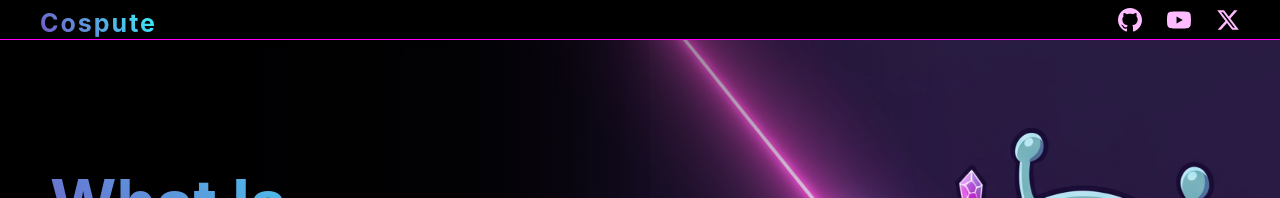
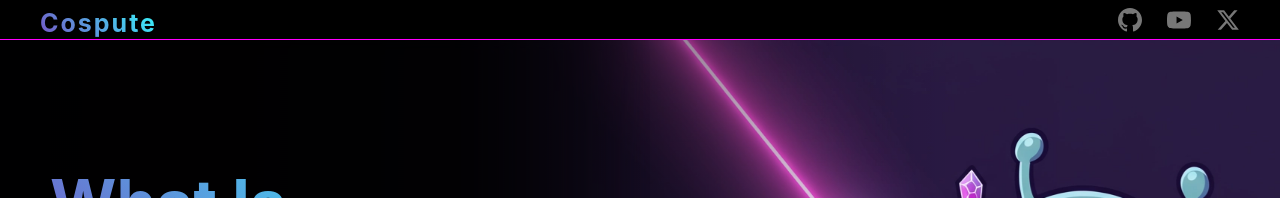
Before and after one commit to cospute/cospute.github.io, a Jekyll site: the page built from index.html, in a window 1280 px wide. Shown: the top 198 px of the page. Built offline with Jekyll 4.4.1, drawn with Linux system fonts in a browser that asks for light colours.

Commit message:
Update style.css

```diff
--- a/assets/css/style.css
+++ b/assets/css/style.css
@@ -69,7 +69,7 @@ nav a:hover {
 .social-icon {
     width: 24px;
     height: 30px;
-    fill: #fbf;
+    fill: #777;
     transition: fill .3s;
 }
 
```
